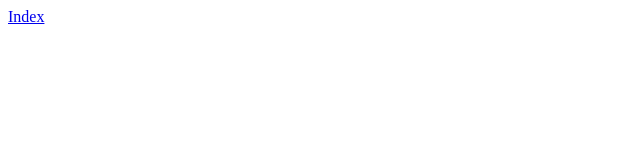
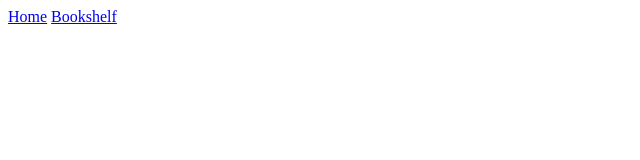
Before and after one commit to bagustambunan/bagustambunan.github.io, a plain HTML site: page index.html in a window 1280 px wide. Shown: the full height of the page, 0-640 px from the left. Drawn offline with Linux system fonts and the light colour scheme.

Commit message:
Menu links

```diff
--- a/index.html
+++ b/index.html
@@ -6,6 +6,7 @@
     <title>Hello</title>
 </head>
 <body>
-    <a href="https://bagustambunan.github.io/">Index</a>
+    <a href="/">Home</a>
+    <a href="/Bookshelf">Bookshelf</a>
 </body>
 </html>
```
